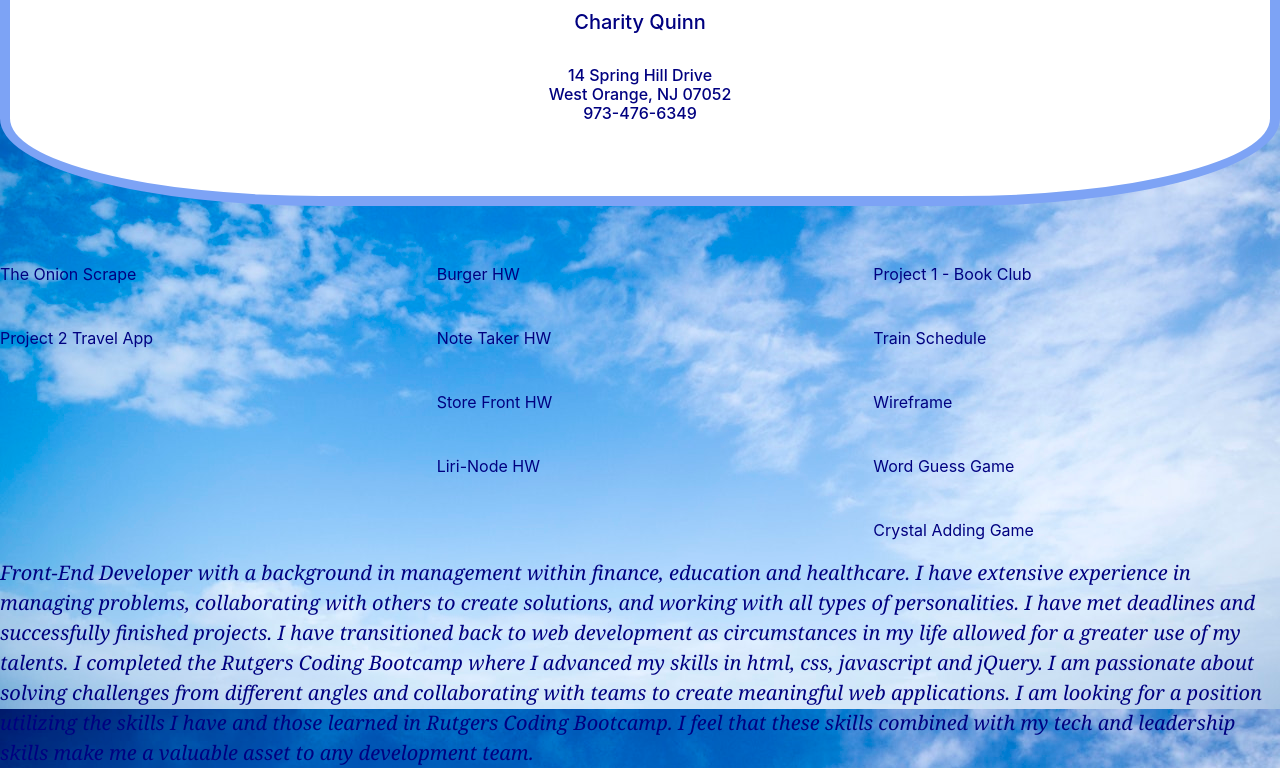
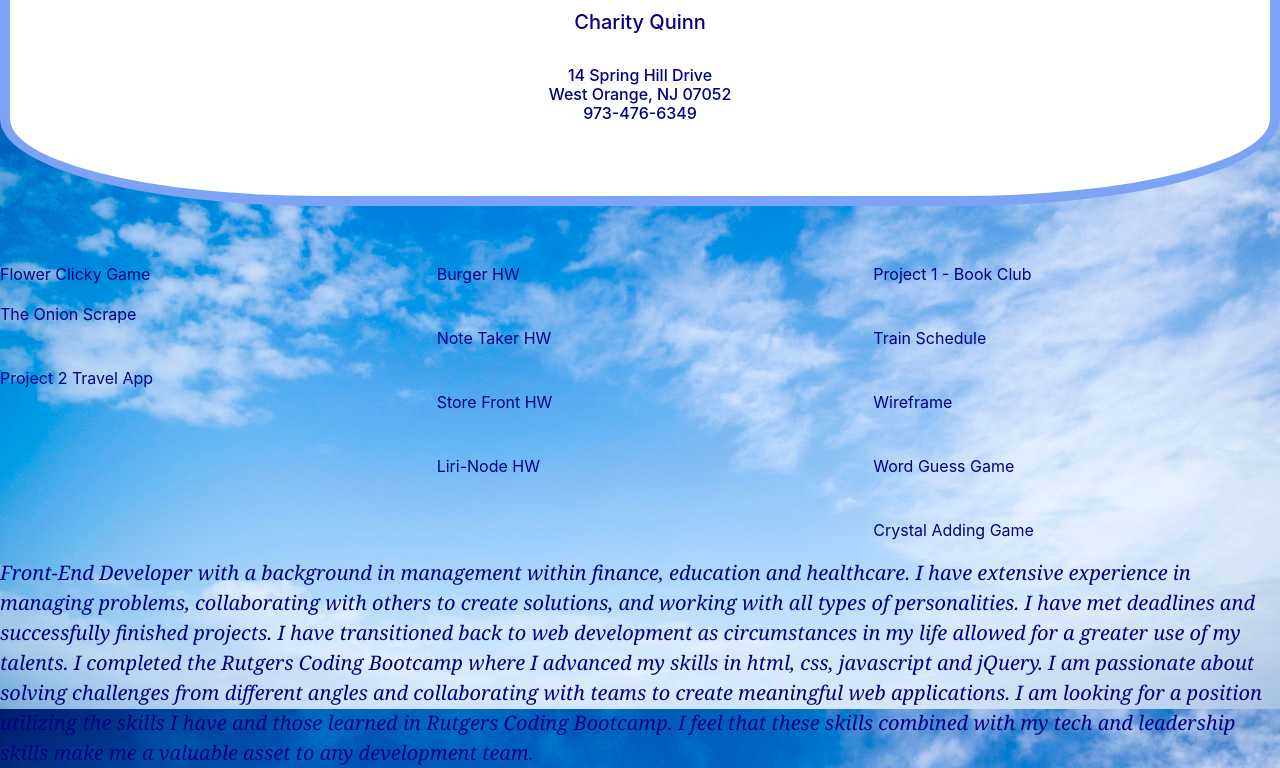
Before and after one commit to CharityQuinn/CQPortfolio, a plain HTML site: page index.html in a window 1280 px wide. Shown: the part 144-912 px from the top of the page. Drawn offline with nearby package versions, Linux system fonts and the light colour scheme.

Commit message:
Adding another homework

```diff
--- a/index.html
+++ b/index.html
@@ -27,6 +27,9 @@
 
   <div class="row">
     <div class="col-md-4">
+      <p>
+          <a href="https://charityquinn.github.io/flowerclicky-19/">Flower Clicky Game</a>
+      </p>
       <p>
         <a href="https://git.heroku.com/bostonglobe-18.git">The Onion Scrape</a>
       </p>
```
